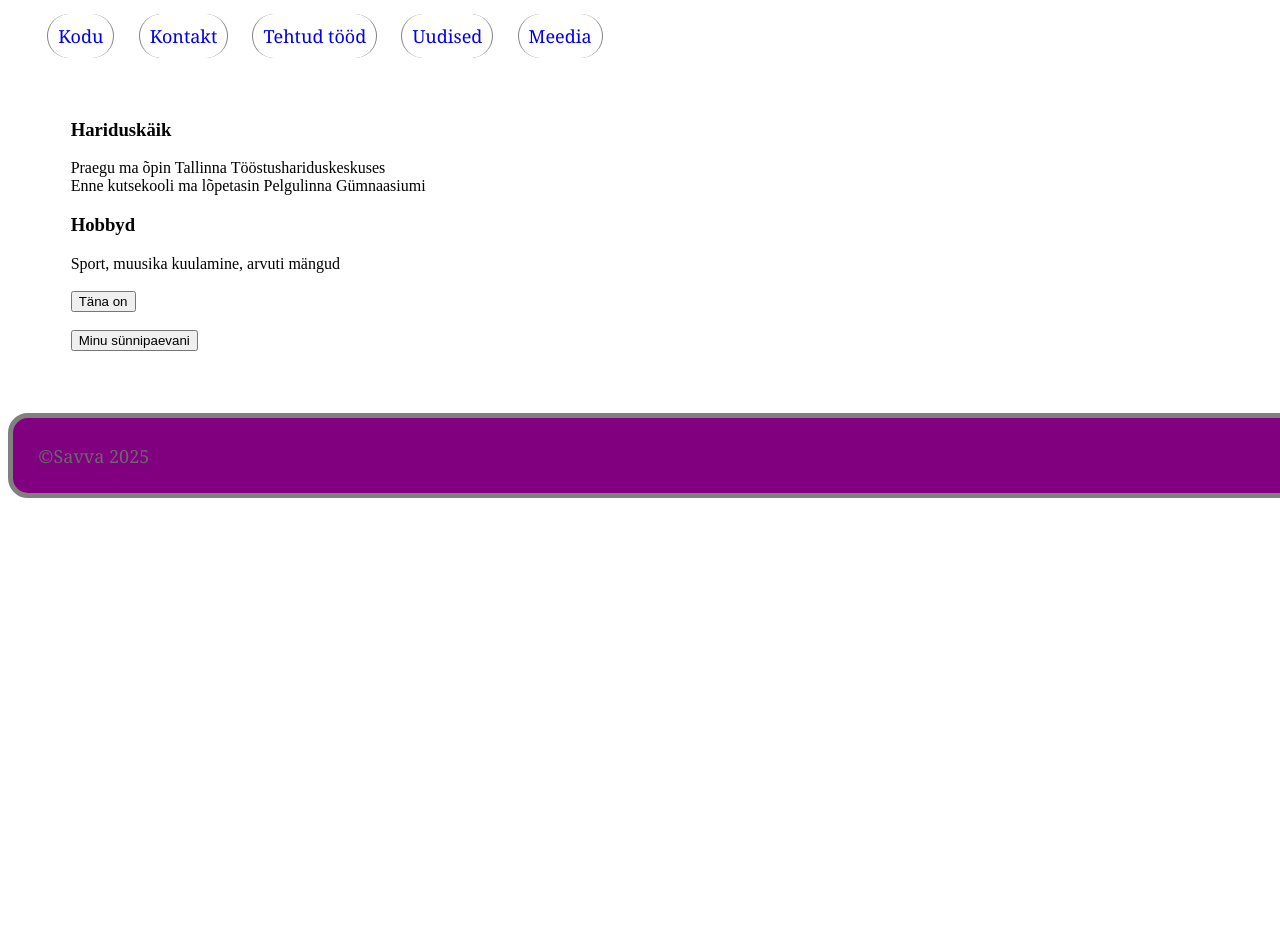
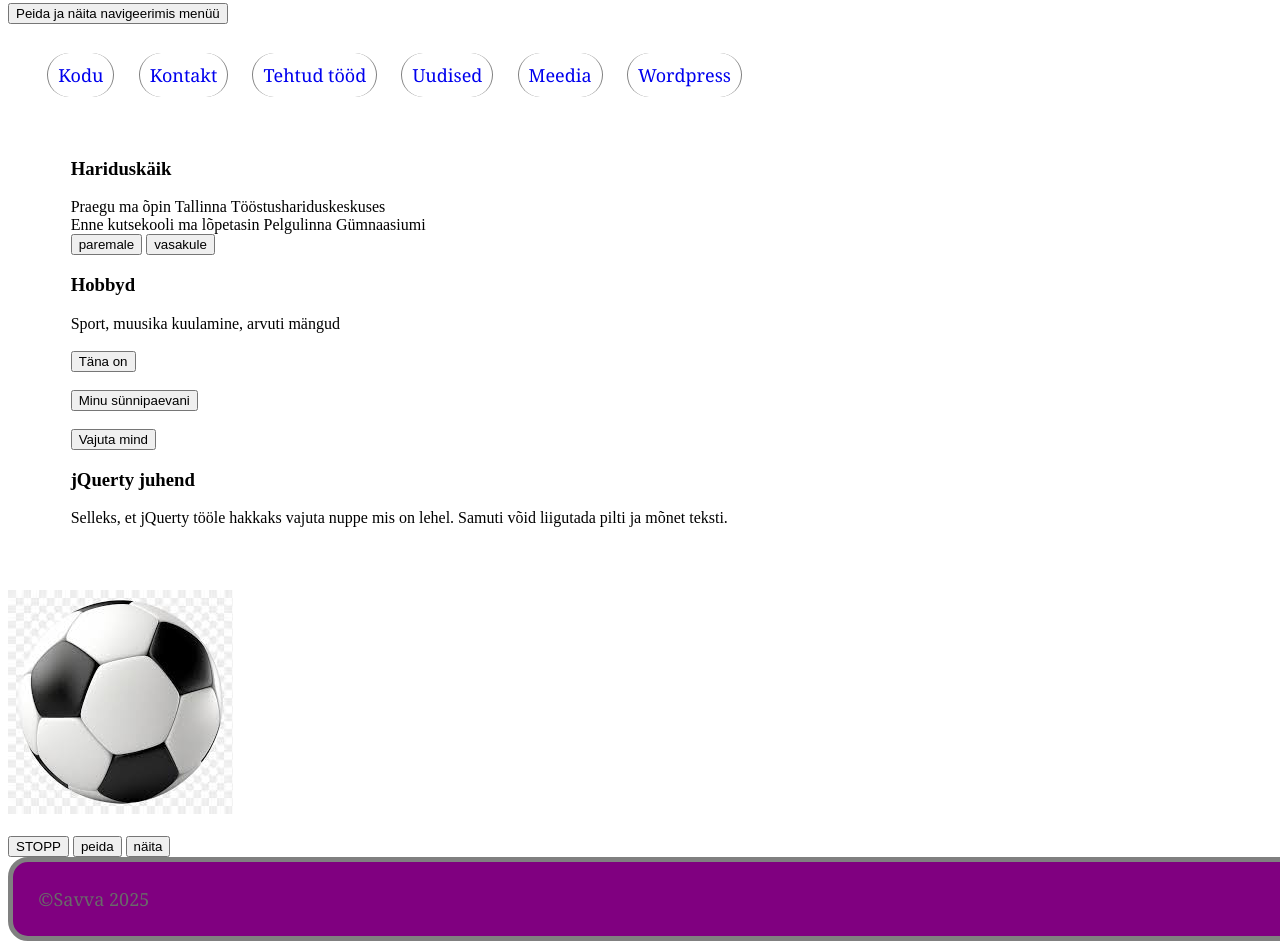
Before and after one commit to SavvaS250/Savva.Veebirakendused, a plain HTML site: page untitled/index.html in a window 1280 px wide. Shown: the part 181-1130 px from the top of the page. Before the commit the page ends 800 px from the top, so only its background shows below. Drawn offline with nearby package versions, Linux system fonts and the light colour scheme.

Commit message:
Add files via upload

```diff
--- a/untitled/index.html
+++ b/untitled/index.html
@@ -9,13 +9,52 @@
     <link rel="manifest" href="/site.webmanifest">
     <link rel="stylesheet" href="style.css">
     <script src="kuupaev.js"></script>
+    <script src="https://code.jquery.com/jquery-3.7.1.min.js" integrity="sha256-/JqT3SQfawRcv/BIHPThkBvs0OEvtFFmqPF/lYI/Cxo=" crossorigin="anonymous"></script>
+    <script src="https://code.jquery.com/ui/1.14.1/jquery-ui.min.js" integrity="sha256-AlTido85uXPlSyyaZNsjJXeCs07eSv3r43kyCVc8ChI=" crossorigin="anonymous"></script>
+
+    <script>
+        function purple(){
+            $('#mina, #haridus').css('color', 'purple');
+        }
+        function must(){
+            $('#mina, #haridus, #section1').css('color', 'black');
+        }
+
+       function koordinaadid(event, ui){
+            let koht = ui.offset;
+            $('#koord').html('x: ' + koht.left + '||| y: ' + koht.top);
+       }
+        function start(){
+            $('#mina').mouseenter(purple);
+            $('#mina').mouseleave(must);
+
+            $('#pilt').draggable();
+            $('#mina').draggable();
+            $('#pilt').bind("drag", koordinaadid); //näitab pildi koordinaadid
+        }
+
+        $(document).ready(function(){
+            $("#button2").click(function(){
+                $("nav").slideToggle();
+            });
+        });
+
+        $(document).ready(function(){
+            $("#button1").click(function(){
+                $("#section1").css("color", "purple").slideUp(700).slideDown(700);
+            });
+        });
+    </script>
+
 </head>
-<body>
+<body onload="start()">
 
 <!--HTML5 sematilised elemendid-->
 <header>
     <h1>Savva veebirakenduste leht</h1>
 </header>
+<br>
+<button id="button2">Peida ja näita navigeerimis menüü</button>
 <nav>
     <ul>
         <li>
@@ -33,19 +72,29 @@
         <li>
             <a href="meedia.html">Meedia</a>
         </li>
+        <li>
+            <a href="https://savvasmirnyagin24.thkit.ee/wp/">Wordpress</a>
+        </li>
     </ul>
 </nav>
 <main>
     <section>
-        <h3>Hariduskäik</h3>
-        <div>
+        <h3 id="haridus">Hariduskäik</h3>
+        <div id="mina">
             Praegu ma õpin Tallinna Tööstushariduskeskuses
             <br>
             Enne kutsekooli ma lõpetasin Pelgulinna Gümnaasiumi
         </div>
+        <input type="button" value="paremale"
+               onclick="$('#mina').animate({'left':'500px'}, 1000);" />
+        <input type="button" value="vasakule"
+               onclick="$('#mina').animate({'left':'0px'}, 1000);" />
 
     </section>
-    <section>
+
+
+
+    <section id="section1">
         <h3>Hobbyd</h3>
         <div>Sport, muusika kuulamine, arvuti mängud</div>
         <br>
@@ -54,9 +103,28 @@
         <br>
         <input type="button" value="Minu sünnipaevani" onclick="sunnipaev()">
         <div id="paevad"></div>
+        <br>
+        <button id="button1">Vajuta mind</button>
+    </section>
 
+    <section>
+        <h3>jQuerty juhend</h3>
+        <div>Selleks, et jQuerty tööle hakkaks vajuta nuppe mis on lehel. Samuti võid liigutada pilti ja mõnet teksti.</div>
     </section>
 </main>
+<img src="pall.jpg" alt="pall" id="pilt">
+<div id="koord"></div>
+<br>
+
+<input type="button" value="STOPP"
+       onclick="$('#mina, #pilt').animate({'left':'0px'}, 500);" />
+<input type="button" value="peida"
+       onclick="$('section, #pilt, #koord').hide(2000);" />
+<input type="button" value="näita"
+       onclick="$('section, #pilt, #koord').show(2000);" />
+
+
+
 <footer id="f1">
     &copy;Savva 2025
 </footer>
--- a/untitled/style.css
+++ b/untitled/style.css
@@ -178,3 +178,7 @@ section#kaart h3{
     padding: 2%;
 
 }
+div#kirjeldus{
+    position:relative;
+    left:0;
+}
```
Also changed, not shown: untitled/pall.jpg (added).
